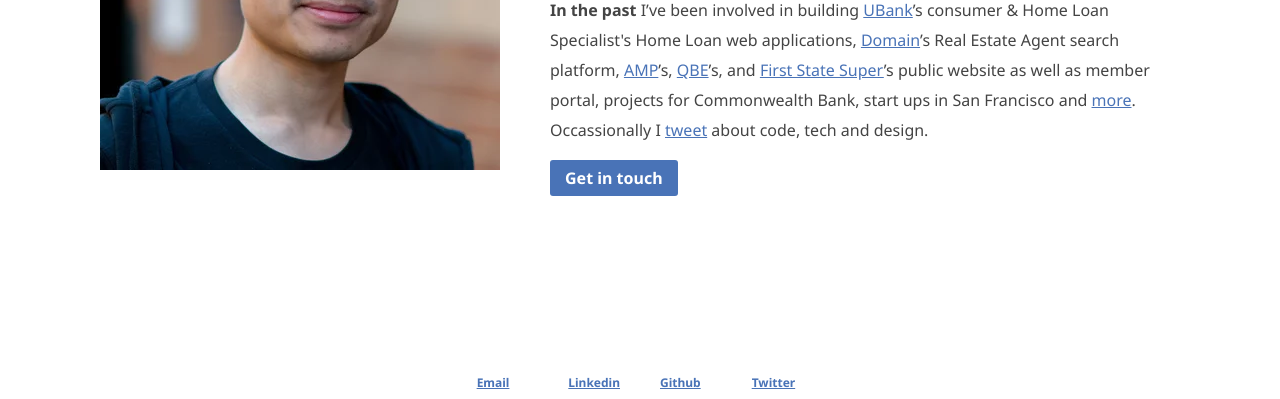
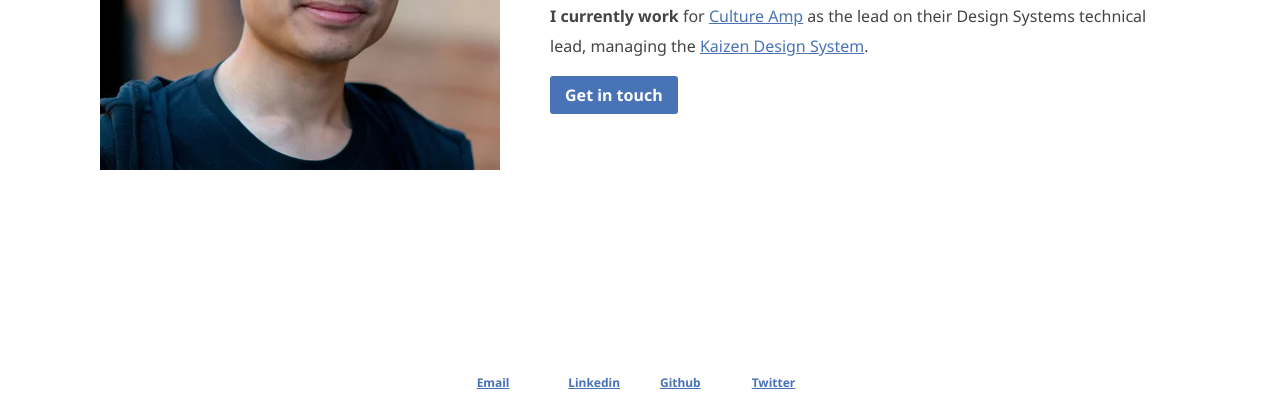
Before and after one commit to gyfchong/geoffreychong.com, an Eleventy site: page src/index.njk in a window 1280 px wide. Shown: the part 401-800 px from the top of the page. Built offline with nearby package versions, Linux system fonts and the light colour scheme; Eleventy itself is replaced by a stand-in of ours; files that its build step writes are made by us from their sources.

Commit message:
removed large paragraph that probably no one reads

```diff
--- a/src/index.njk
+++ b/src/index.njk
@@ -128,10 +128,8 @@
             <div class="main-body">
               <p>
                 <strong>I currently work</strong> for
-                <a rel="noopener" href="http://cultureamp.com" target="_blank"
-                  >Culture Amp</a
-                >
-                as the lead on their Design Systems team, managing the
+                <a rel="noopener" href="http://cultureamp.com" target="_blank">Culture Amp</a>
+                as the lead on their Design Systems technical lead, managing the
                 <a
                   rel="noopener"
                   href="http://cultureamp.design"
@@ -139,48 +137,7 @@
                   >Kaizen Design System</a
                 >.
               </p>
-              <p>
-                <strong>In the past</strong> I&rsquo;ve been involved in
-                building
-                <a rel="noopener" href="http://ubank.com.au" target="_blank"
-                  >UBank</a
-                >&rsquo;s consumer &amp; Home Loan Specialist's Home Loan web
-                applications,
-                <a rel="noopener" href="http://domain.com.au" target="_blank"
-                  >Domain</a
-                >&rsquo;s Real Estate Agent search platform,
-                <a rel="noopener" href="http://amp.com.au" target="_blank"
-                  >AMP</a
-                >&rsquo;s,
-                <a rel="noopener" href="http://qbe.com.au" target="_blank"
-                  >QBE</a
-                >&rsquo;s, and
-                <a
-                  rel="noopener"
-                  href="http://firststatesuper.com.au"
-                  target="_blank"
-                  >First State Super</a
-                >&rsquo;s public website as well as member portal, projects for
-                Commonwealth Bank, start ups in San Francisco and
-                <a
-                  rel="noopener"
-                  href="https://au.linkedin.com/in/geoffreychong"
-                  target="_blank"
-                  >more<span class="sr-only">
-                    projects available on my Linkedin</span
-                  ></a
-                >. Occassionally I
-                <a
-                  rel="noopener"
-                  href="http://twitter.com/gyfchong"
-                  target="_blank"
-                  >tweet</a
-                >
-                about code, tech and design.
-              </p>
-              <a class="button" href="mailto:hi@geoffreychong.com"
-                >Get in touch</a
-              >
+              <button class="button" href="mailto:hi@geoffreychong.com">Get in touch</button>
             </div>
           </div>
         </section>
@@ -193,9 +150,8 @@
               class="footer__link"
               rel="noopener"
               href="mailto:me@geoffreychong.com"
-              target="_blank"
-              >Email</a
-            >
+              target="_blank">
+            Email</a>
           </li>
           <li class="list__item">
             <a
--- a/src/styles/button.css
+++ b/src/styles/button.css
@@ -1,5 +1,6 @@
 @layer components {
   .button {
+    border: 0;
     display: inline-block;
     padding: 10px 15px;
     color: #fff;
```
Also changed, not shown: src/_includes/styles.css.
